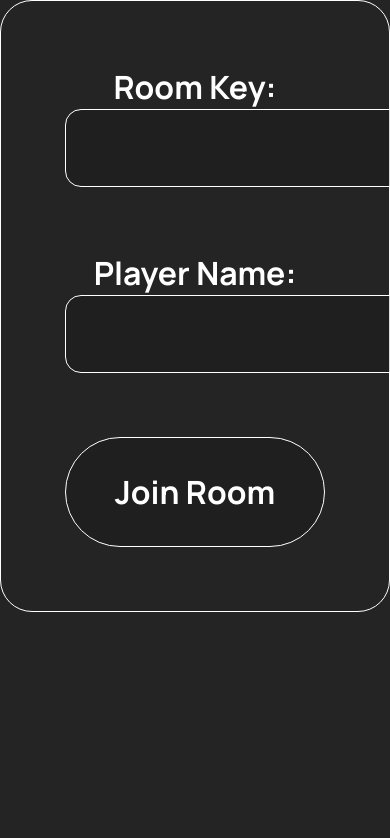
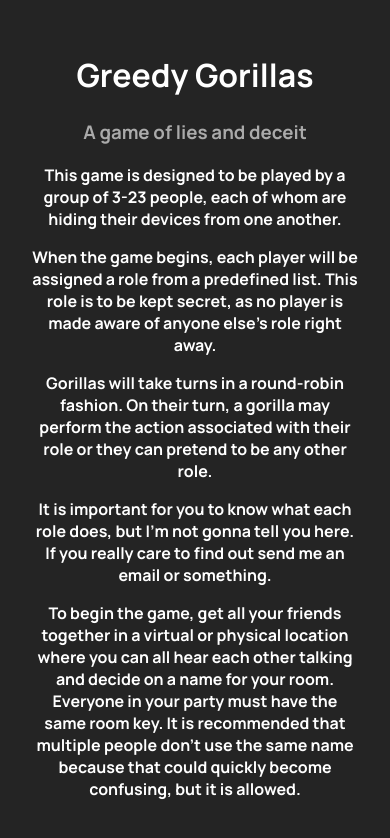
Before and after one commit to LuLaValva/lukelavalva.com, a React (Create React App) app: page /greedygorillas in a window 390 px wide. Shown: the top 838 px of the page. Built offline with nearby package versions, Linux system fonts and the light colour scheme; no server answers; what aws-amplify would draw is missing.

Commit message:
Added game description and modified UI for mobile

```diff
--- a/src/GreedyGorillas/GGLogin.tsx
+++ b/src/GreedyGorillas/GGLogin.tsx
@@ -21,6 +21,37 @@ const GGLogin = (props: Props) => {
   };
 
   return (
+    <>
+      <div className={styles.gameDescriptionBox}>
+        <h1>Greedy Gorillas</h1>
+        <h3>A game of lies and deceit</h3>
+        <p>
+          This game is designed to be played by a group of 3-23 people, each of
+          whom are hiding their devices from one another.
+        </p>
+        <p>
+          When the game begins, each player will be assigned a role from a
+          predefined list. This role is to be kept secret, as no player is made
+          aware of anyone else's role right away.
+        </p>
+        <p>
+          Gorillas will take turns in a round-robin fashion. On their turn, a
+          gorilla may perform the action associated with their role or they can
+          pretend to be any other role.
+        </p>
+        <p>
+          It is important for you to know what each role does, but I'm not gonna
+          tell you here. If you really care to find out send me an email or
+          something.
+        </p>
+        <p>
+          To begin the game, get all your friends together in a virtual or
+          physical location where you can all hear each other talking and decide
+          on a name for your room. Everyone in your party must have the same
+          room key. It is recommended that multiple people don't use the same
+          name because that could quickly become confusing, but it is allowed.
+        </p>
+      </div>
       <div className={`${styles.loginContainer}`}>
         <div>
           Room Key: <input name="room" onChange={handleRoomChange} />
@@ -32,6 +63,7 @@ const GGLogin = (props: Props) => {
           Join Room
         </button>
       </div>
+    </>
   );
 };
 
--- a/src/styles/GreedyGorillas.module.css
+++ b/src/styles/GreedyGorillas.module.css
@@ -144,10 +144,10 @@
 }
 
 .loginContainer {
-  max-width: 70em;
+  max-width: 30em;
   border: 1px solid white;
   margin: auto;
-  padding: 2em;
+  padding: 1em;
   border-radius: 2em;
   display: flex;
   flex-direction: column;
@@ -162,17 +162,30 @@
   padding: 0.5em;
   font-family: inherit;
   border-radius: 0.5em;
+  max-width: 80%;
 }
 
 .loginContainer > div {
-  font-size: 2em;
+  font-size: 1em;
   padding: 1em;
+  display: flex;
+  flex-direction: column;
+  align-items: center;
 }
 
 .loginContainer > button {
-  font-size: 2em;
+  font-size: 1em;
   color: white;
   font-family: inherit;
+}
+
+.gameDescriptionBox {
+  text-align: center;
+  padding: 2em;
+}
+
+.gameDescriptionBox h3 {
+  color: #aaa;
 }
 
 .gameHeaderMessage {
@@ -180,3 +193,10 @@
   padding: 1em;
   text-align: center;
 }
+
+/* Mobile Devices */
+@media only screen and (max-width: 768px) {
+  .lobbyButton {
+    font-size: 0.75em;
+  }
+}
```
Lines whose indentation alone changed are shown as unchanged.
